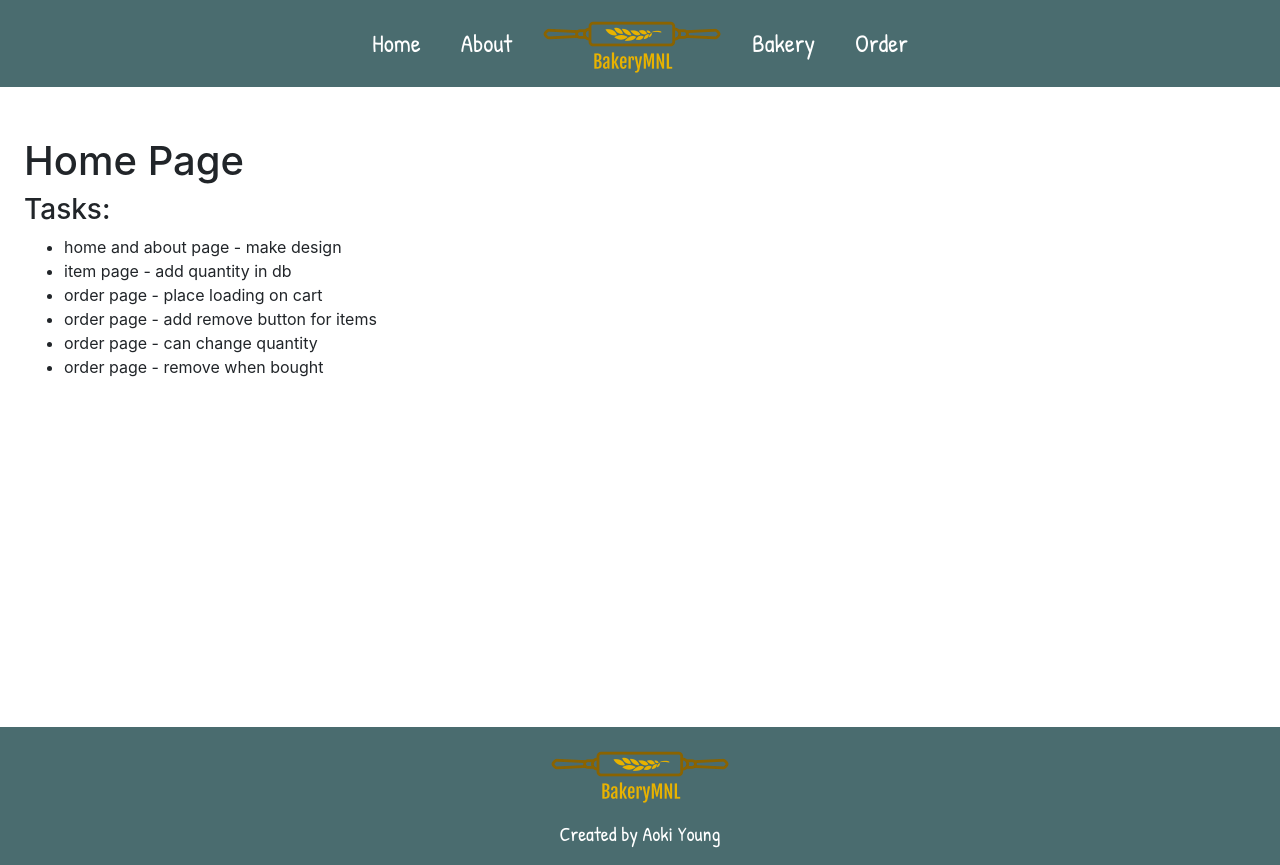
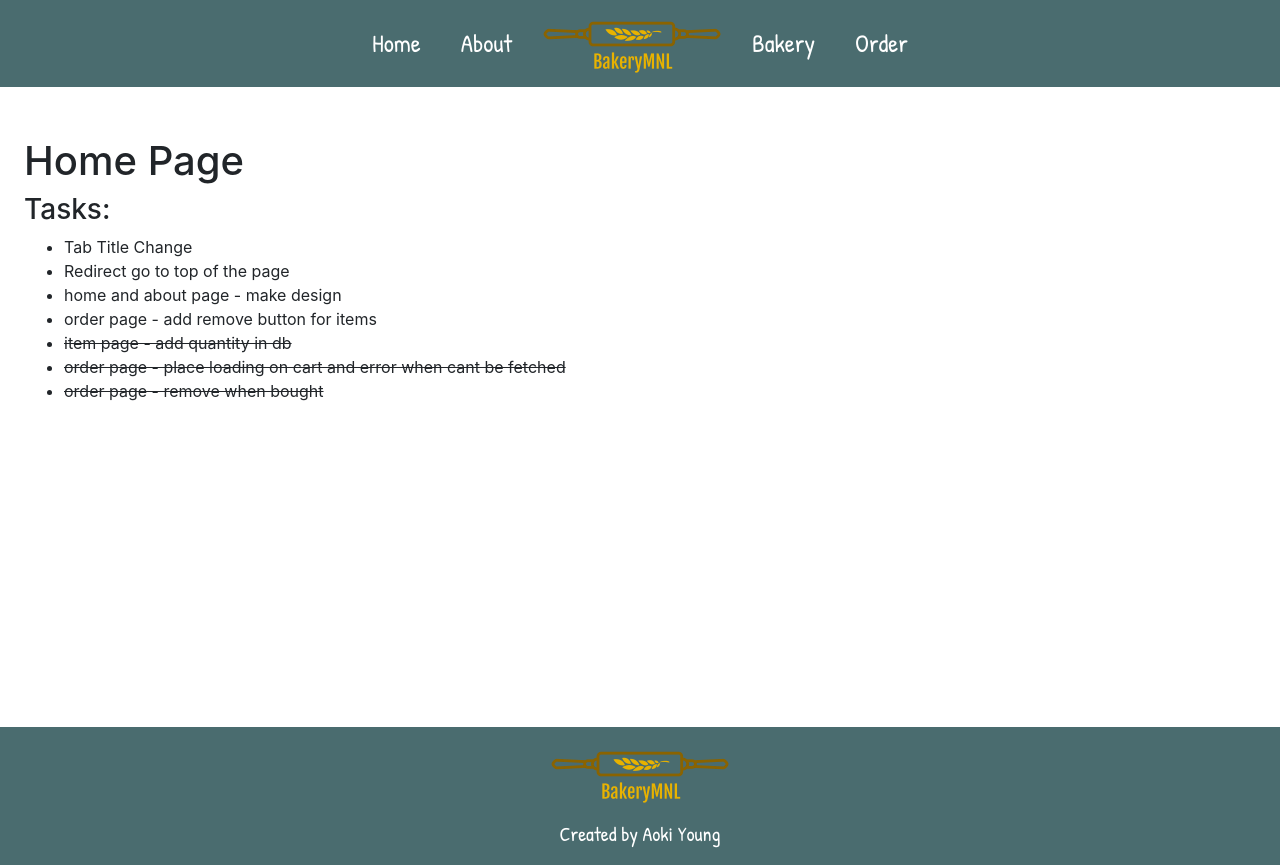
Before and after one commit to michikogo/BakeryMNL, a React (Create React App) app: page / in a window 1280 px wide. Built offline with nearby package versions, Linux system fonts and the light colour scheme.

Commit message:
Update tasks

```diff
--- a/src/Pages/Home/Home.js
+++ b/src/Pages/Home/Home.js
@@ -6,16 +6,20 @@ const Home = () => {
       <h1>Home Page</h1>
       <h3>Tasks:</h3>
       <ul>
+        <li>Tab Title Change</li>
+        <li>Redirect go to top of the page</li>
         <li>home and about page - make design</li>
+        <li>order page - add remove button for items</li>
+        <li style={{ textDecoration: "line-through" }}>
+          item page - add quantity in db
+        </li>
+        <li style={{ textDecoration: "line-through" }}>
+          order page - place loading on cart and error when cant be fetched
+        </li>
 
-        <li>item page - add quantity in db</li>
-        <li>order page - place loading on cart</li>
-
-        <li>order page - add remove button for items</li>
-
-        <li>order page - can change quantity</li>
-
-        <li>order page - remove when bought</li>
+        <li style={{ textDecoration: "line-through" }}>
+          order page - remove when bought
+        </li>
       </ul>
     </div>
   );
```
